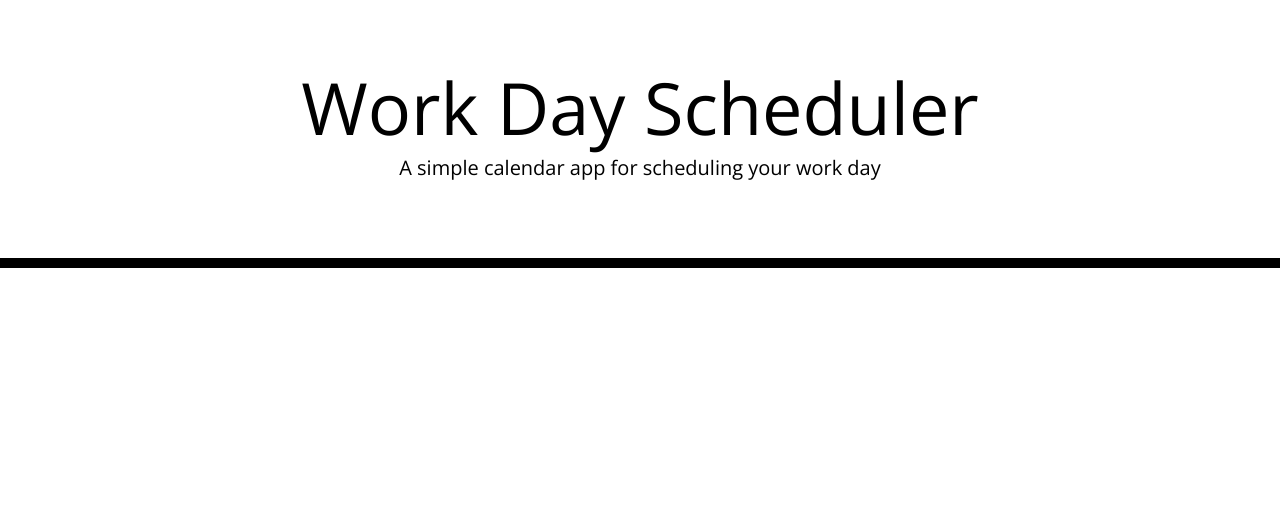
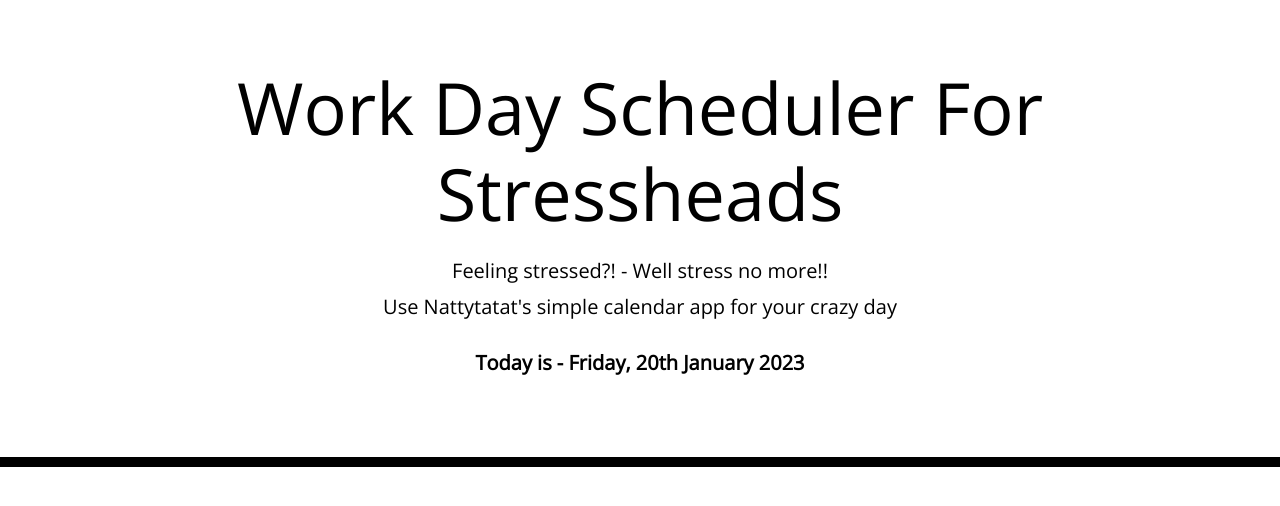
Before and after one commit to nattytatat/daily-planner-for-the-stressed, a plain HTML site: page index.html in a window 1280 px wide. Drawn offline with nearby package versions, Linux system fonts and the light colour scheme.

Commit message:
create js file, assets folder and start moment.js definitions and variables

```diff
--- /dev/null
+++ b/assets/script.js
@@ -0,0 +1,19 @@
+// Variables - starting with defining today and format
+var today = moment().format("[Today is - ] dddd, Do MMMM YYYY");
+// time now in 24 hour clock
+var timeNow = moment().format("kk:mm:ss a");
+// Define the working hours
+var dayStart = moment().hours(9).minutes(0).seconds(0);
+var dayEnd = moment().hours(17).minutes(0).seconds(0);
+// What the user types
+var theEventInput = $("");
+
+// print date to page
+$("#currentDay").text(today);
+
+// console.log(timeNow);
+
+// List the current working hours of the day in timeblock
+// for () {
+
+// }
--- a/style.css
+++ b/assets/style.css
@@ -19,6 +19,11 @@ textarea {
   color: black;
   border-radius: 0;
   border-bottom: 10px solid black;
+}
+
+#currentDay {
+  font-weight: bold;
+  padding: 1em 0;
 }
 
 .description {
--- a/index.html
+++ b/index.html
@@ -18,15 +18,15 @@
       href="https://fonts.googleapis.com/css?family=Open+Sans&display=swap"
       rel="stylesheet"
     />
-    <link rel="stylesheet" href="style.css" />
+    <link rel="stylesheet" href="assets/style.css" />
     <title>Work Day Scheduler</title>
   </head>
 
   <body>
     <header class="jumbotron">
-      <h1 class="display-3">Work Day Scheduler</h1>
-      <p class="lead">A simple calendar app for scheduling your work day</p>
-      <p id="currentDay" class="lead"></p>
+      <h1 class="display-3">Work Day Scheduler For Stressheads</h1>
+      <p class="lead mt-4">Feeling stressed?! - Well stress no more!!</p><p class="lead">Use Nattytatat's simple calendar app for your crazy day</p>
+      <p id="currentDay" class="lead mb-0"></p>
     </header>
     <div class="container">
       <!-- Timeblocks go here -->
@@ -34,5 +34,6 @@
 
     <script src="https://cdnjs.cloudflare.com/ajax/libs/jquery/3.2.1/jquery.min.js"></script>
     <script src="https://cdnjs.cloudflare.com/ajax/libs/moment.js/2.24.0/moment.min.js"></script>
+    <script src="assets/script.js"></script>
   </body>
 </html>
```
